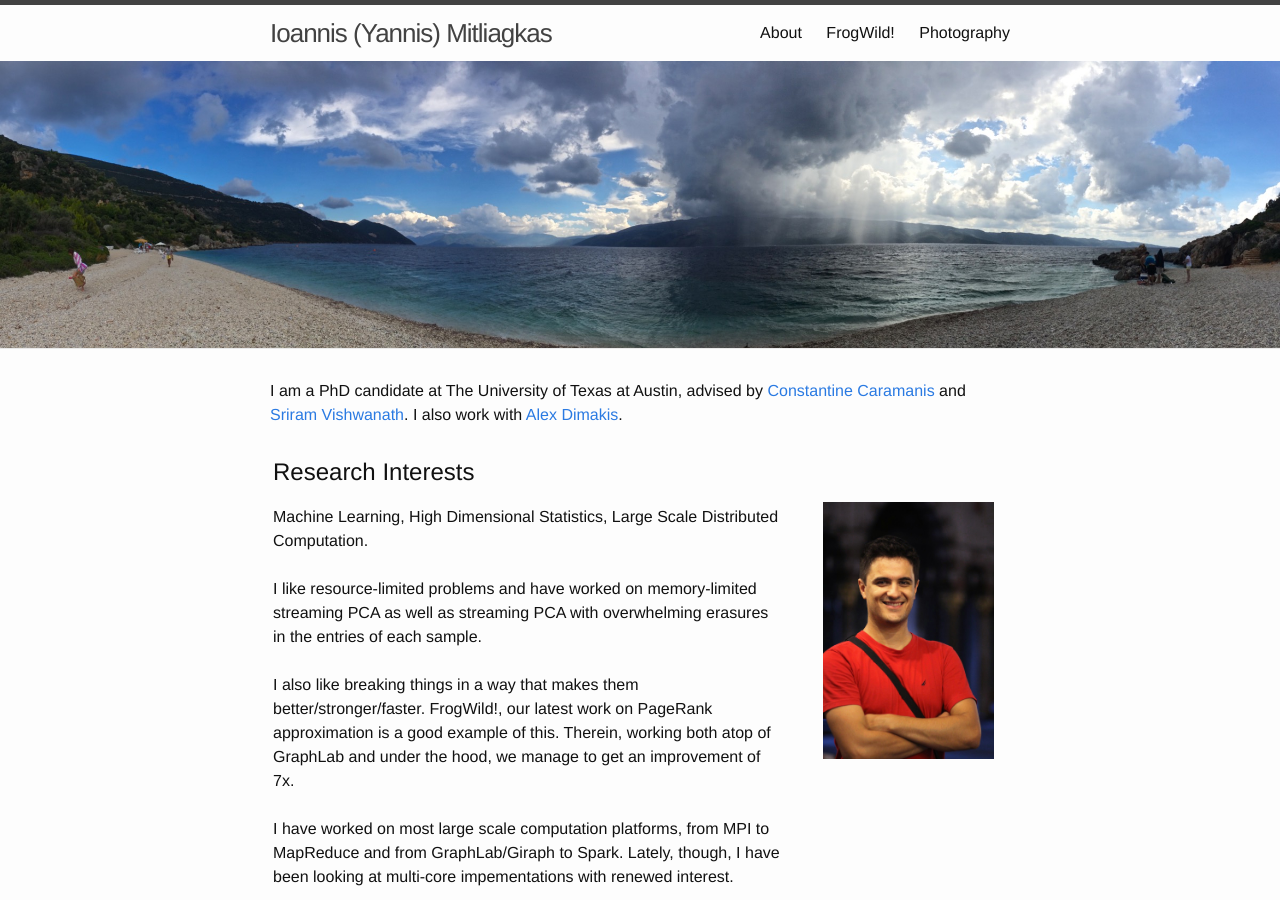
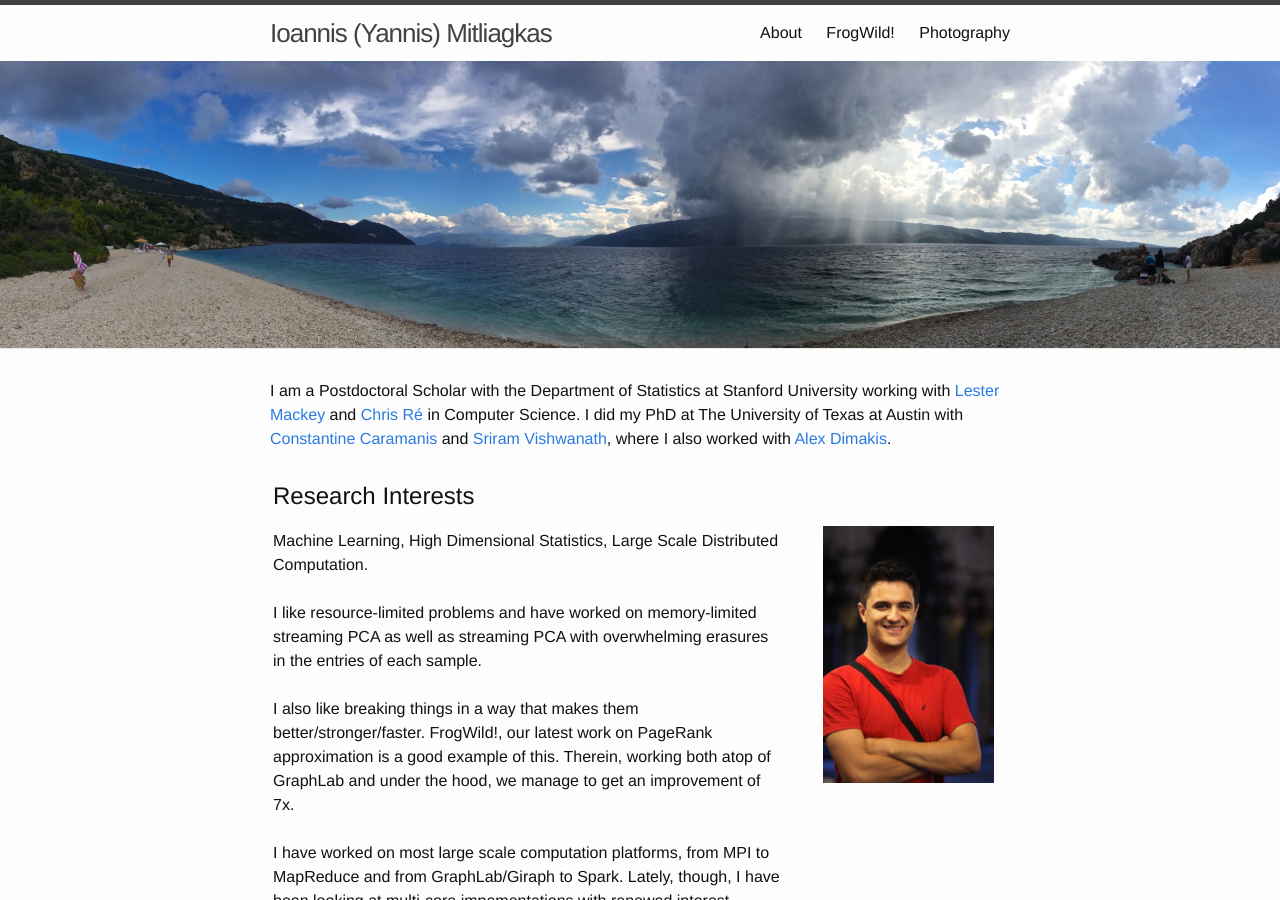
Before and after one commit to mitliagkas/mitliagkas.github.io, a Jekyll site: the page built from index.html, in a window 1280 px wide and 900 px high. Built offline with Jekyll 4.4.1, drawn with Linux system fonts in a browser that asks for light colours; some of the changed text lies outside the part shown.

Commit message:
Added Stanford affiliation and recent news.

```diff
--- a/_config.yml
+++ b/_config.yml
@@ -1,6 +1,7 @@
 # Site settings
 title: Ioannis (Yannis) Mitliagkas
-email: ioannis@utexas.edu
+email: imit@stanford.edu
+#email: ioannis@utexas.edu
 description: > # this means to ignore newlines until "baseurl:"
   My adventures with probability, statistics and software.
 baseurl: "" # the subpath of your site, e.g. /blog/
--- a/index.html
+++ b/index.html
@@ -5,10 +5,12 @@
 <div class="home">
 
 <!--   <table style="text-align: left; width: 90%;" border="0" cellpadding="2" cellspacing="2"> -->
-          I am a PhD candidate at The University of Texas at Austin,
-          advised by <a href="http://users.ece.utexas.edu/%7Ecmcaram/">Constantine Caramanis</a> and <a href="http://www.ece.utexas.edu/people/faculty/sriram-vishwanath">Sriram Vishwanath</a>.
-          I also work with <a href="http://users.ece.utexas.edu/~dimakis/">Alex Dimakis</a>.
-          <br><br>
+				I am a Postdoctoral Scholar with the Department of Statistics at Stanford University working with
+				<a href="http://web.stanford.edu/~lmackey/">Lester Mackey</a> and <a href="http://cs.stanford.edu/people/chrismre/">Chris R&eacute;</a> in Computer Science.
+				I did my PhD at The University of Texas at Austin with <a href="http://users.ece.utexas.edu/%7Ecmcaram/">Constantine Caramanis</a> and <a href="http://www.ece.utexas.edu/people/faculty/sriram-vishwanath">Sriram Vishwanath</a>,
+				where I also worked with <a href="http://users.ece.utexas.edu/~dimakis/">Alex Dimakis</a>.
+				<br>
+				<br>
 
 <table style="text-align: left;" border="0">
     <tbody>
@@ -93,7 +95,9 @@
 
   <h2>Recent News</h2>
   <ul>
-		<li>SILO seminar talk at the Wisconsin Institute of Discovery.</li>
+		<li>Excited to start Postdoc at Stanford University. Will be working with Lester Mackey and Chris R&eacute;.</li>
+		<li>Successfully defended my PhD thesis!</li>
+		<li>SILO <a href="http://wid.wisc.edu/featured-events/silo032515/">seminar talk</a> at the Wisconsin Institute of Discovery. Loved both Madison and the WID!</li>
 		<li>Densest k-Subgraph work <a href="http://devblogs.nvidia.com/parallelforall/gpu-accelerated-graph-analytics-python-numba/">picked up by NVidia</a>!</li>
 		<li>Our latest <a href="papers/FrogWild.pdf">work</a> has been accepted for presentation at VLDB 2015!</li>
 		<li>Presenting at ITA Graduation day.</li>
```
